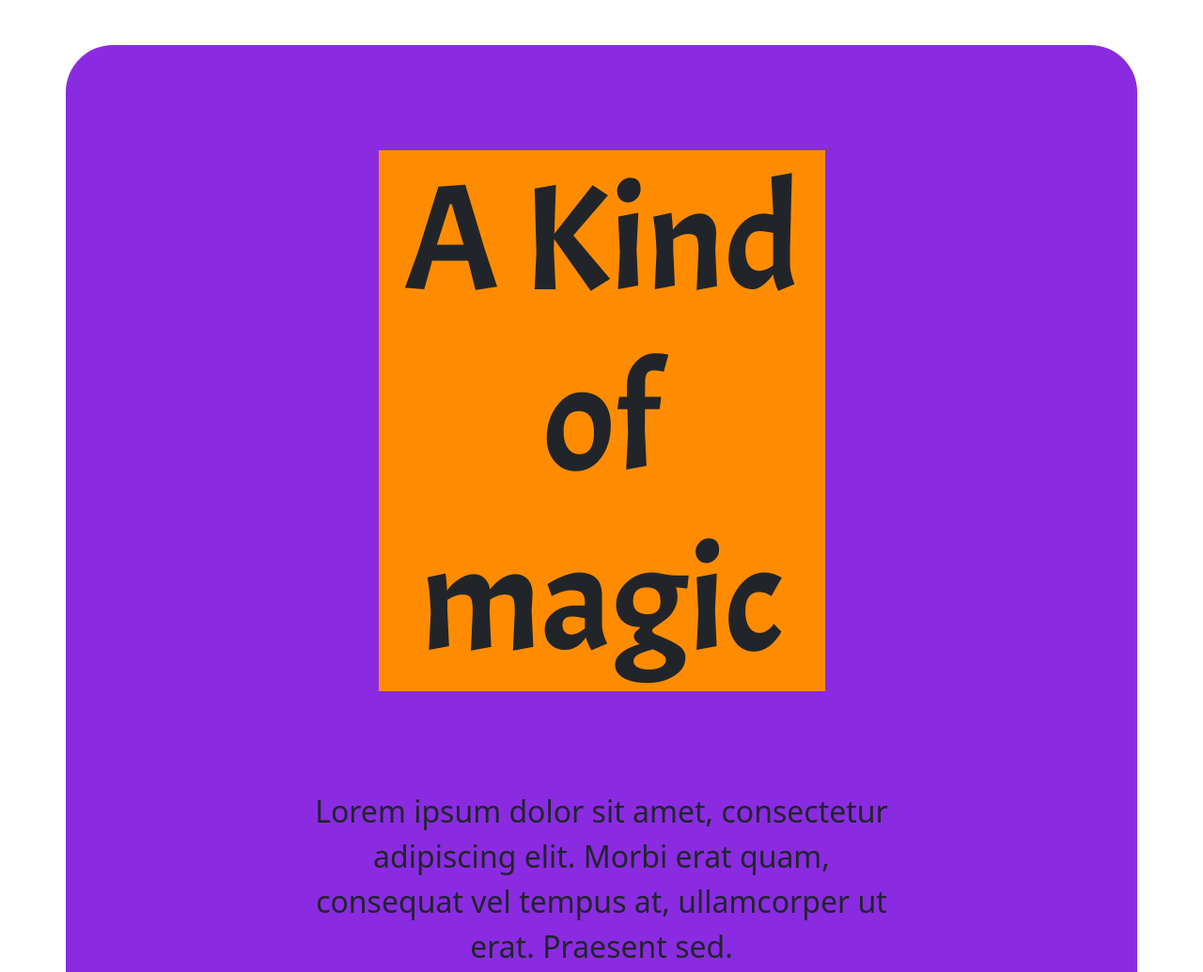
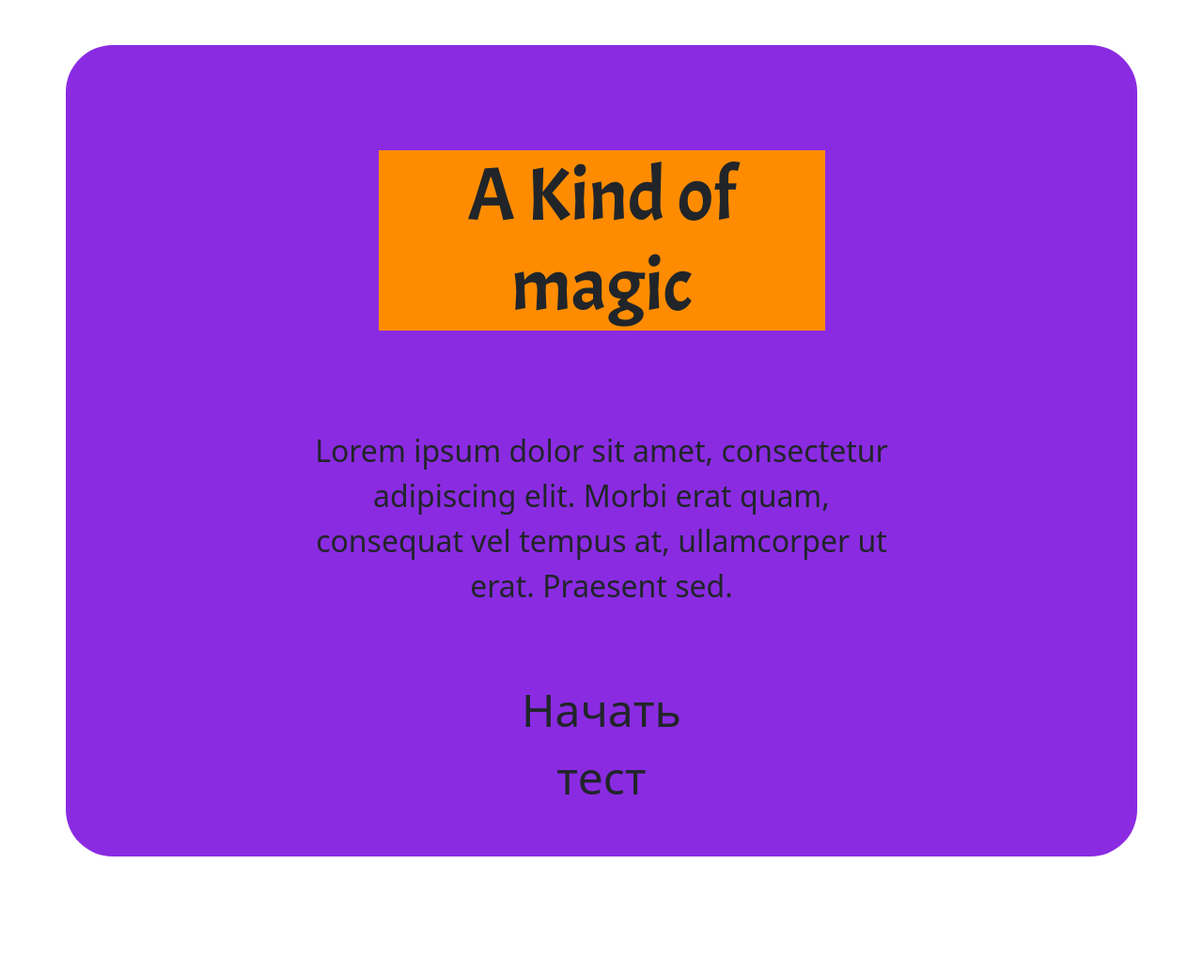
Before and after one commit to HagaRashi/potential-sniffle, a plain HTML site: page index.html in a window 1280 px wide. Shown: the top 1035 px of the page at 94% size. After the commit the page ends 912 px from the top, so only its background shows below. Drawn offline with Linux system fonts and the light colour scheme.

Commit message:
start button design

```diff
--- a/index.html
+++ b/index.html
@@ -17,7 +17,7 @@
             <div class="row mt-5 pt-5 justify-content-center">
                 <div class="col-7" id="megadescription">Lorem ipsum dolor sit amet, consectetur adipiscing elit. Morbi erat quam, consequat vel tempus at, ullamcorper ut erat. Praesent sed.</div>
             </div>
-            <div class="row mt-5 pt-5 justify-content-center">
+            <div class="row mt-5 pt-4 pb-5 justify-content-center" id="megaStart">
                 <div class="col-3">Начать тест</div>
             </div>
         </div>
--- a/styles.css
+++ b/styles.css
@@ -13,5 +13,7 @@ div#megadescription{
 }
 div{
     text-align: center !important;
-    font-size: 2rem;
 }
+#megaStart{
+    font-size: 3rem;
+}
```
